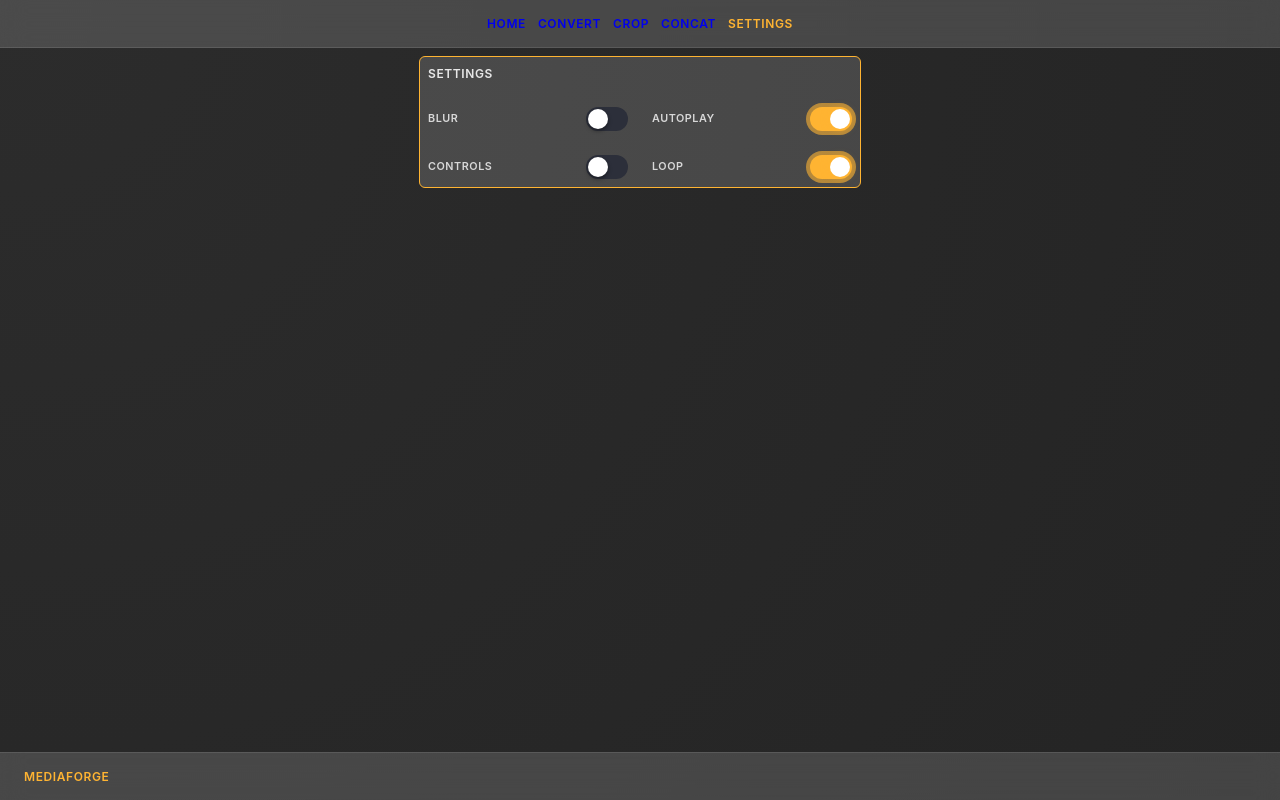
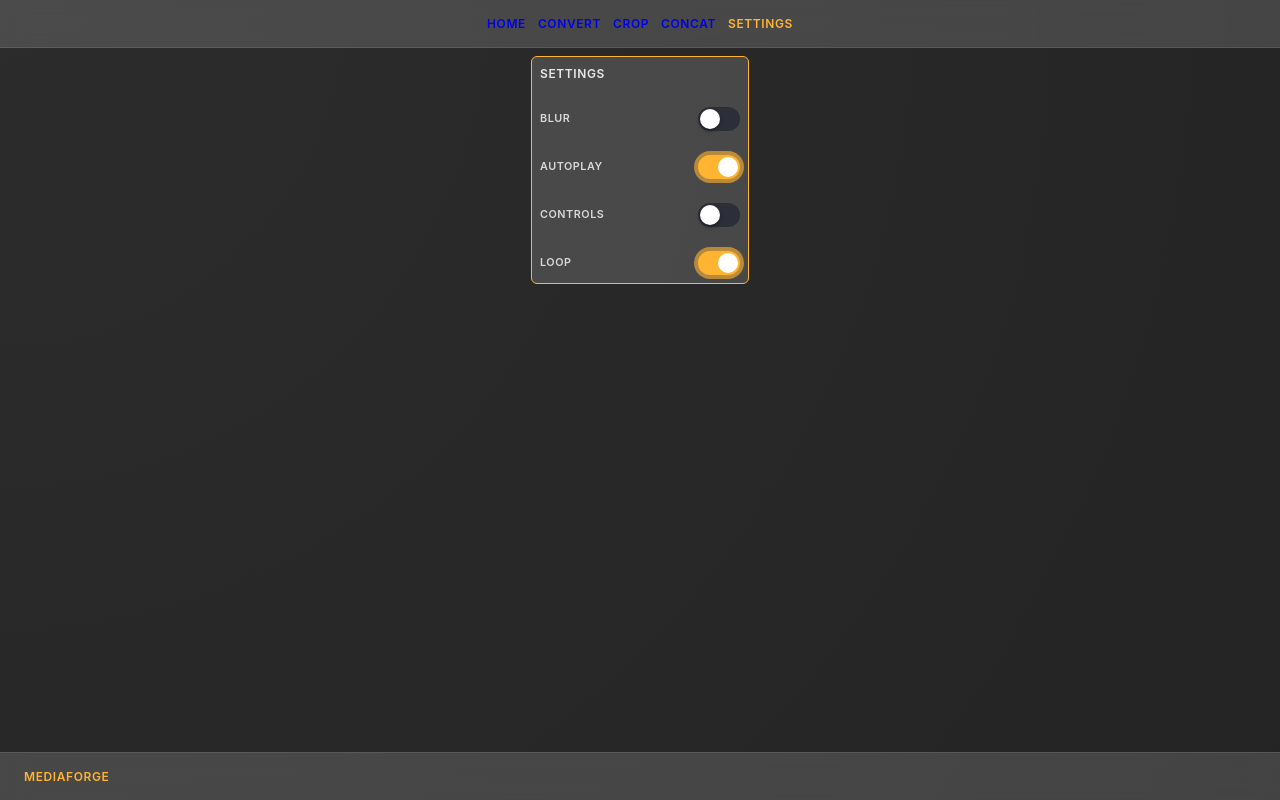
Before and after one commit to alpercitak/mediaforge, a Vue app in the folder apps/web/: page /settings in a window 1280 px wide. Built offline with nearby package versions, Linux system fonts and the light colour scheme.

Commit message:
refactor(settings): stack settings options in a single column

```diff
--- a/apps/web/src/views/settings/settings.vue
+++ b/apps/web/src/views/settings/settings.vue
@@ -25,7 +25,7 @@ const { option } = storeToRefs(useOptionStore());
 <style scoped>
 .settings__content {
   display: grid;
-  grid-template-columns: repeat(2, minmax(200px, 1fr));
+  grid-template-columns: repeat(1, minmax(200px, 1fr));
   margin-top: 16px;
   gap: 24px;
 }
```
